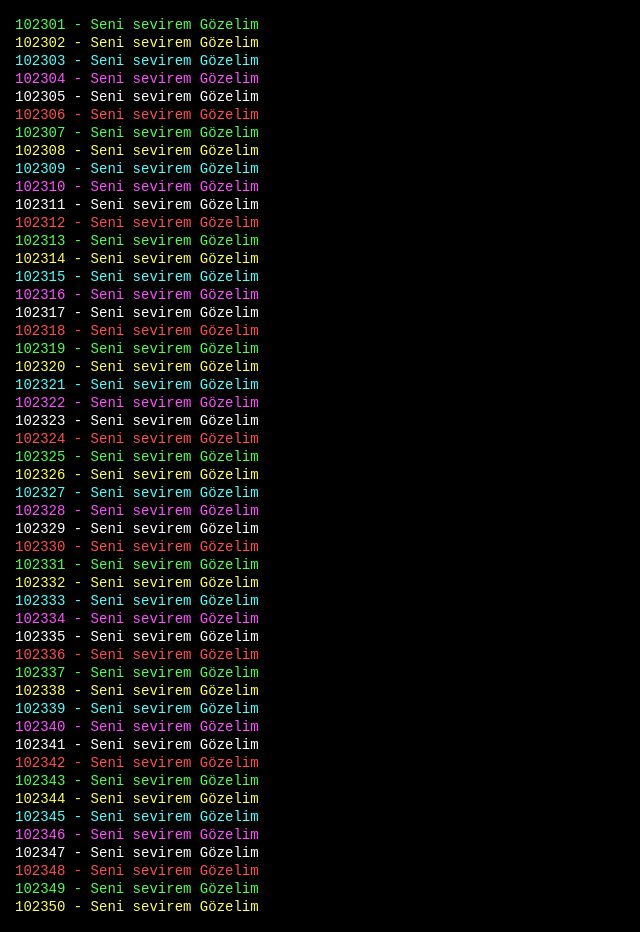
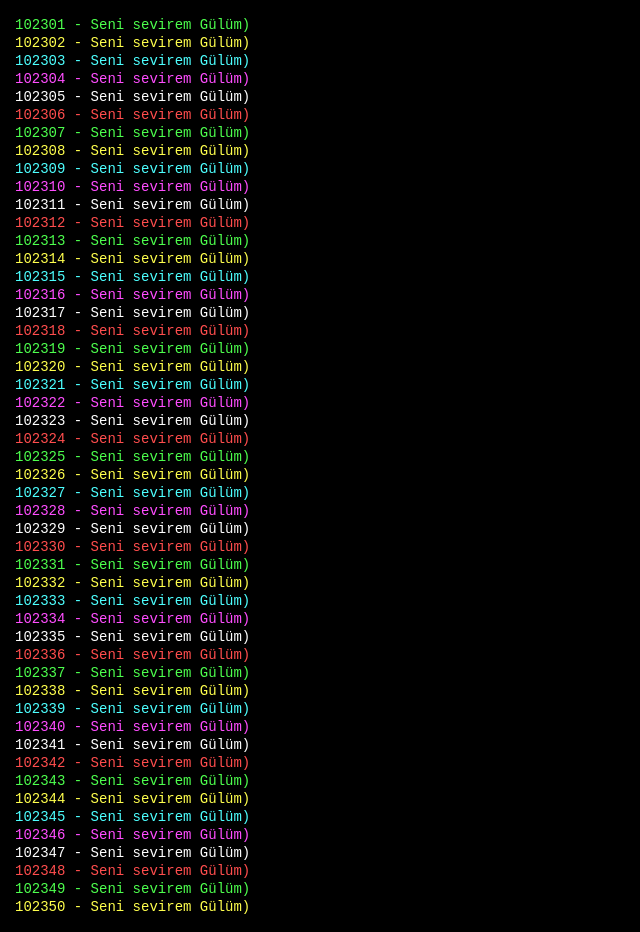
Before and after one commit to verdyevvv-creator/tds, a plain HTML site: page index.html in a window 1280 px wide. Shown: the whole page, without its empty margins (0-640 px from the left). Drawn offline with Linux system fonts and the light colour scheme.

Commit message:
Update index.html

```diff
--- a/index.html
+++ b/index.html
@@ -19,7 +19,7 @@
             const p = document.createElement('p');
             p.style.color = colors[i % colors.length];
             // İstədiyiniz yazını buraya yazın:
-            p.innerText = `${102300 + i} - Seni sevirem Gözelim`;
+            p.innerText = `${102300 + i} - Seni sevirem Gülüm)`;
 
             output.appendChild(p);
 
```
